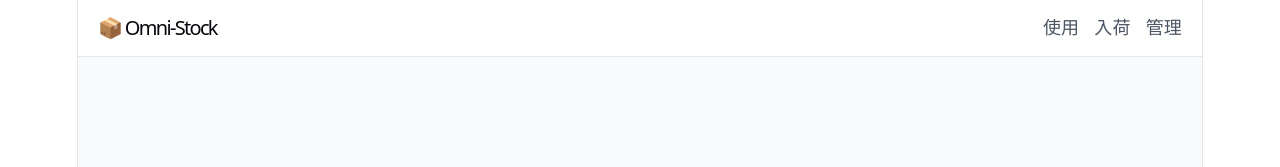
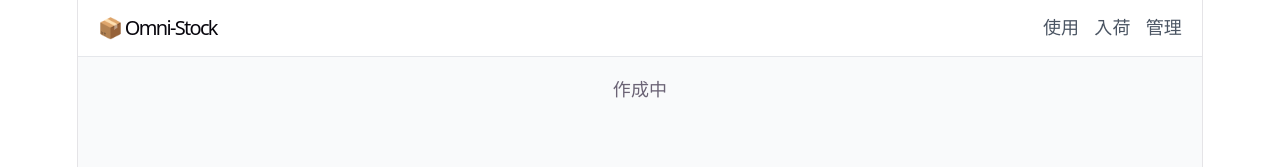
Before and after one commit to nezu511/omni-stock, a React (Vite) app in the folder frontend/: page /manage/new in a window 1280 px wide. Shown: the top 167 px of the page. Built offline with nearby package versions, Linux system fonts and the light colour scheme.

Commit message:
feat: [AddItem]pageの側を作成し，App.tsxにルーティング設定を記述した

```diff
--- a/frontend/package.json
+++ b/frontend/package.json
@@ -11,7 +11,8 @@
   },
   "dependencies": {
     "react": "^19.2.6",
-    "react-dom": "^19.2.6"
+    "react-dom": "^19.2.6",
+    "react-router-dom": "^7.17.0"
   },
   "devDependencies": {
     "@eslint/js": "^10.0.1",
--- a/frontend/src/App.tsx
+++ b/frontend/src/App.tsx
@@ -3,6 +3,7 @@ import Home from './pages/Home';
 import Consume from './pages/Consume';
 import Restock from './pages/Restock';
 import Manage from './pages/Manage';
+import AddItem from './pages/AddItem';
 
 function App() {
   return (
@@ -29,6 +30,7 @@ function App() {
             <Route path="/consume" element={<Consume />} />
             <Route path="/restock" element={<Restock />} />
             <Route path="/manage" element={<Manage />} />
+            <Route path="/manage/new" element={<AddItem />} />
           </Routes>
         </div>
 
--- /dev/null
+++ b/frontend/src/pages/AddItem.tsx
@@ -0,0 +1 @@
+export default function AddItem() { return <div>作成中</div> }
```
Also changed, not shown: 1 other file (tests, documents, lock files or other folders).
